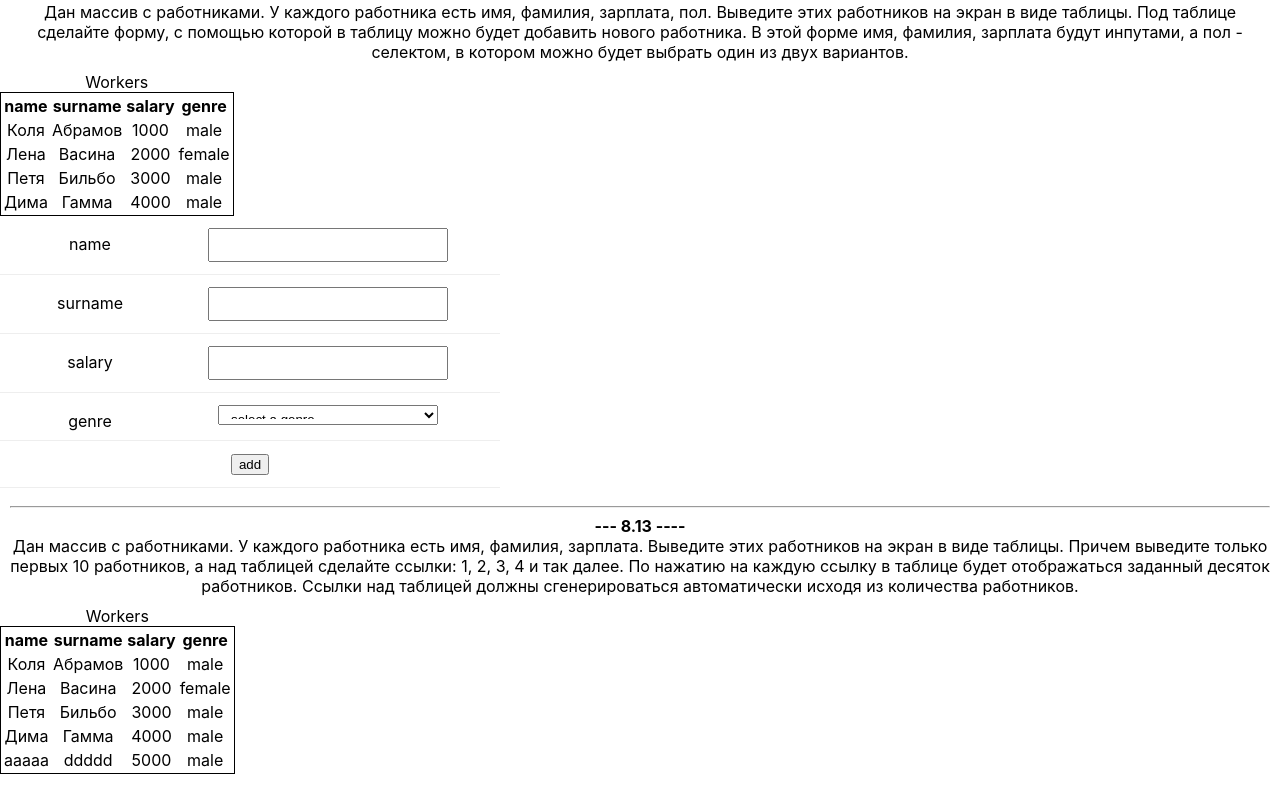
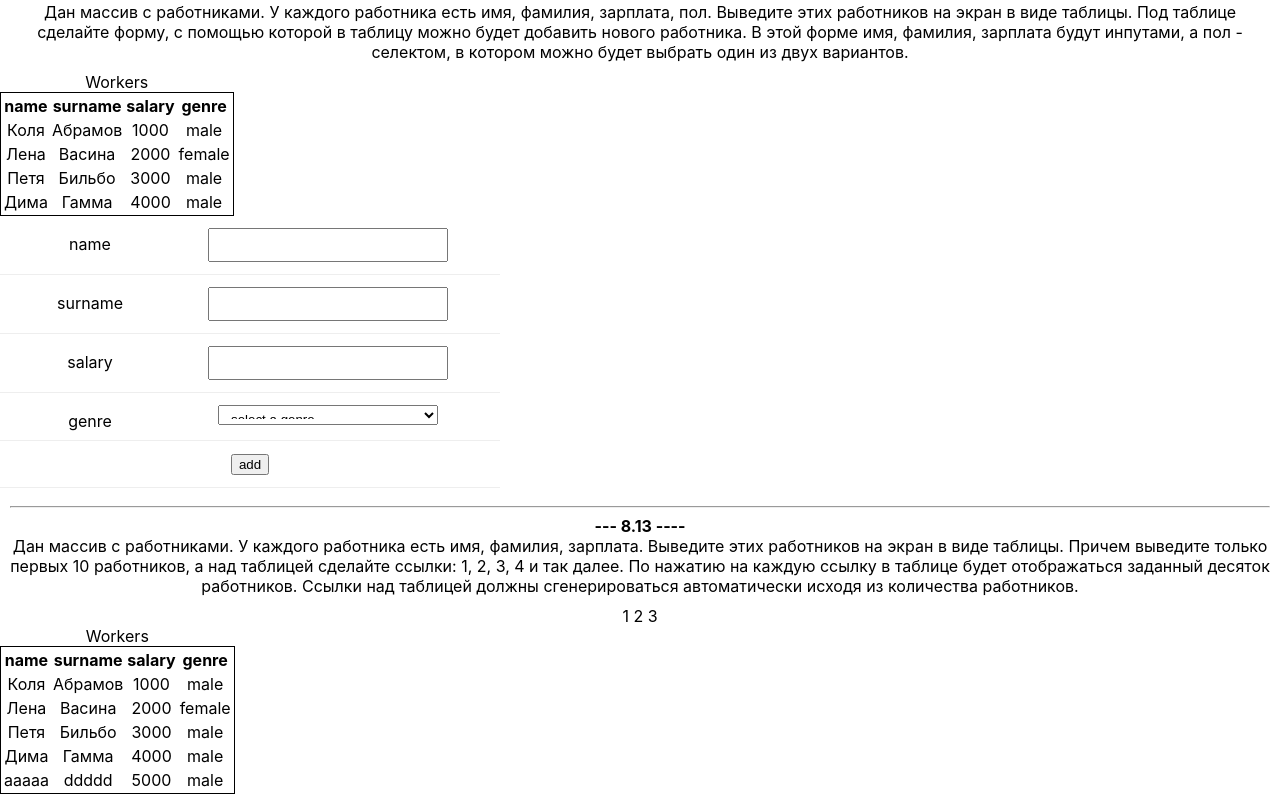
Before and after one commit to PavelNestor/reactTest, a React (Create React App) app in the folder l1/my-app/: page /lesson8 in a window 1280 px wide. Shown: the part 2797-3591 px from the top of the page. Built offline with nearby package versions, Linux system fonts and the light colour scheme.

Commit message:
finish lesson 8.13

```diff
--- a/l1/my-app/src/lessons/lesson6.js
+++ b/l1/my-app/src/lessons/lesson6.js
@@ -369,7 +369,7 @@ const Lesson612 = () => {
       <form onSubmit={handleSubmit}>
         <input type="text" onChange={handleName} />
         <input type="text" onChange={handleAge} />
-        <input type="submit" value="remove" />
+        <input type="submit" value="add" />
       </form>
     </div>
   )
--- a/l1/my-app/src/lessons/lesson7.js
+++ b/l1/my-app/src/lessons/lesson7.js
@@ -94,7 +94,7 @@ const Lesson75 = () => {
   return (
     <div>
       <p>{value}</p>
-      <select value={value} onChange={handleSelectChange}>
+      <select  onChange={handleSelectChange}>
         {arr.cities.map((city, index) => (
           <option key={index} value={index}>{city}</option>
         ))}
--- a/l1/my-app/src/lessons/lesson8.js
+++ b/l1/my-app/src/lessons/lesson8.js
@@ -1,6 +1,5 @@
 import React from 'react';
 import json_data from './data/data8';
-
 
 export default function Lesson8() {
 
@@ -519,7 +518,7 @@ const Lesson812 = () => {
 };
 const Lesson813 = () => {
 
-  const [workers, setWorkers] = React.useState([
+  const workers = [
     { name: 'Коля', surname: 'Абрамов', salary: 1000, genre: 'male' },
     { name: 'Лена', surname: 'Васина', salary: 2000, genre: 'female' },
     { name: 'Петя', surname: 'Бильбо', salary: 3000, genre: 'male' },
@@ -532,18 +531,43 @@ const Lesson813 = () => {
     { name: 'jjjj', surname: 'lllll', salary: 20000, genre: 'female' },
     { name: 'qqqq', surname: 'rrrrr', salary: 31000, genre: 'male' },
     { name: 'ssss', surname: 'ttttt', salary: 400, genre: 'male' },
-  ]);
+  ];
 
-  const ITEMS_ON_PAGE = 10;
+  const [current, setCurrent] = React.useState(0);
 
-  const paginate  = (array, items, offest) => {
+  const ITEMS_ON_PAGE = 5;
 
+  const paginate = (array, items, offset) => {
+    const from = offset * items;
+    console.log(from);
+
+    const to = from + items
+    console.log(to);
+
+    console.log(array.slice(from, to));
+
+    return array.slice(from, to);
   }
+
+  const getLink = (array, items) => {
+    const countLink = Math.ceil(array.length / items);
+    const result = new Array(countLink).fill(null);
+    for (let i = 0; i < result.length; i++) {
+      result[i] = i;
+    }
+    return result;
+  }
+
+  const handleClick = index => setCurrent(index);
 
   return (
     <div>
+      {getLink(workers, ITEMS_ON_PAGE).map((index, item) => (
+        <span key={index} onClick={() => handleClick(index)}> {item+1} </span>)
+      )}
       <table style={{ border: '1px solid' }}>
         <caption>Workers</caption>
+
         <thead>
           <tr>
             <th>name</th>
@@ -553,14 +577,15 @@ const Lesson813 = () => {
           </tr>
         </thead>
         <tbody >
-          {workers.slice(0, 5).map((workers, index) =>
+          {paginate(workers, ITEMS_ON_PAGE, current).map((item, index) => (
             <tr key={index}>
-              <td>{workers.name}</td>
-              <td>{workers.surname}</td>
-              <td>{workers.salary}</td>
-              <td>{workers.genre}</td>
+              {console.log(item)}
+              <td>{item.name}</td>
+              <td>{item.surname}</td>
+              <td>{item.salary}</td>
+              <td>{item.genre}</td>
             </tr>
-          )}
+          ))}
         </tbody>
       </table>
     </div>
```
